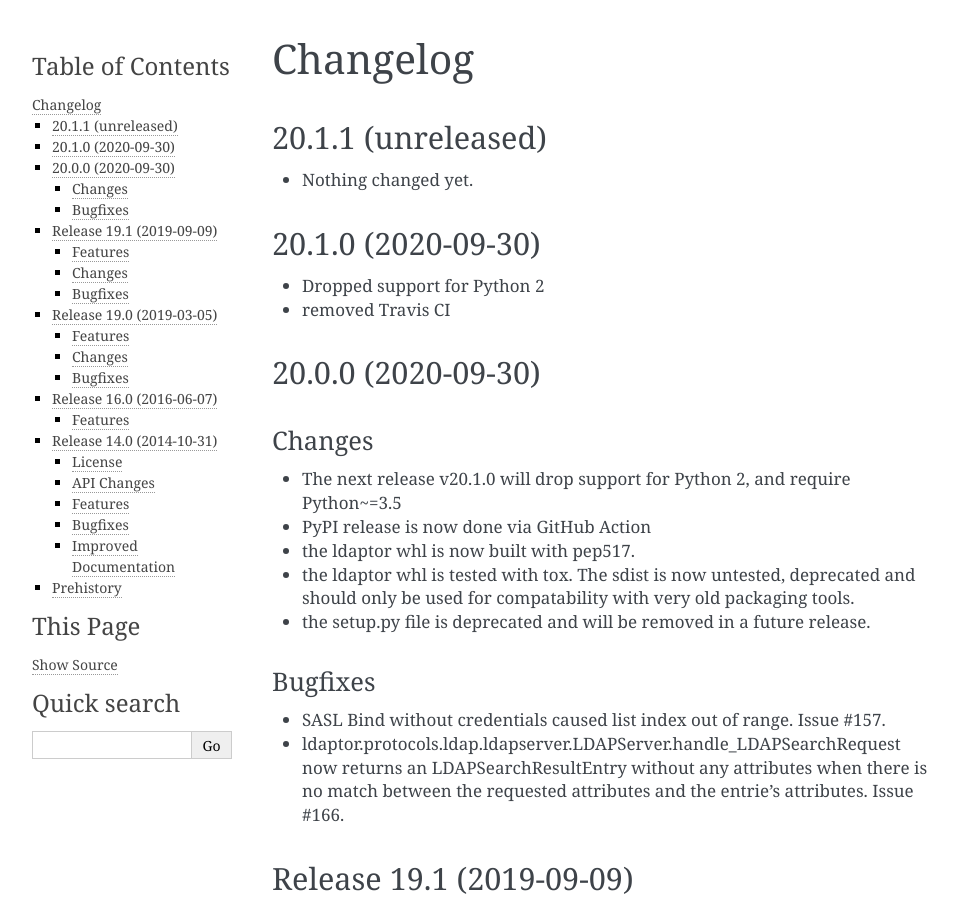
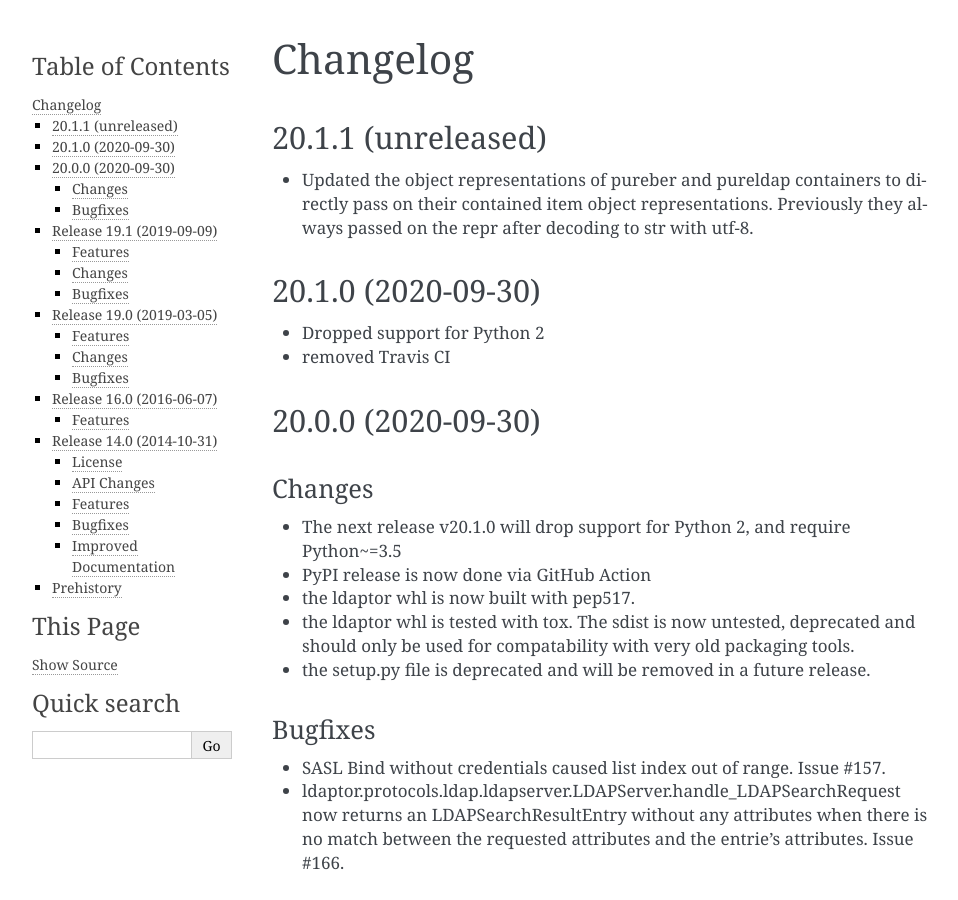
Before and after one commit to twisted/ldaptor, a Sphinx documentation site: the page built from docs/source/NEWS.rst, in a window 1280 px wide and 900 px high. Shown: the whole window, without its empty margins (148-1106 px from the left). Built offline with Sphinx 7.4.7, drawn with Linux system fonts in a browser that asks for light colours.

Commit message:
update changelog

```diff
--- a/docs/source/NEWS.rst
+++ b/docs/source/NEWS.rst
@@ -4,7 +4,9 @@ Changelog
 20.1.1 (unreleased)
 -------------------
 
-- Nothing changed yet.
+- Updated the object representations of pureber and pureldap containers to
+  directly pass on their contained item object representations. Previously
+  they always passed on the repr after decoding to str with utf-8.
 
 
 20.1.0 (2020-09-30)
```
